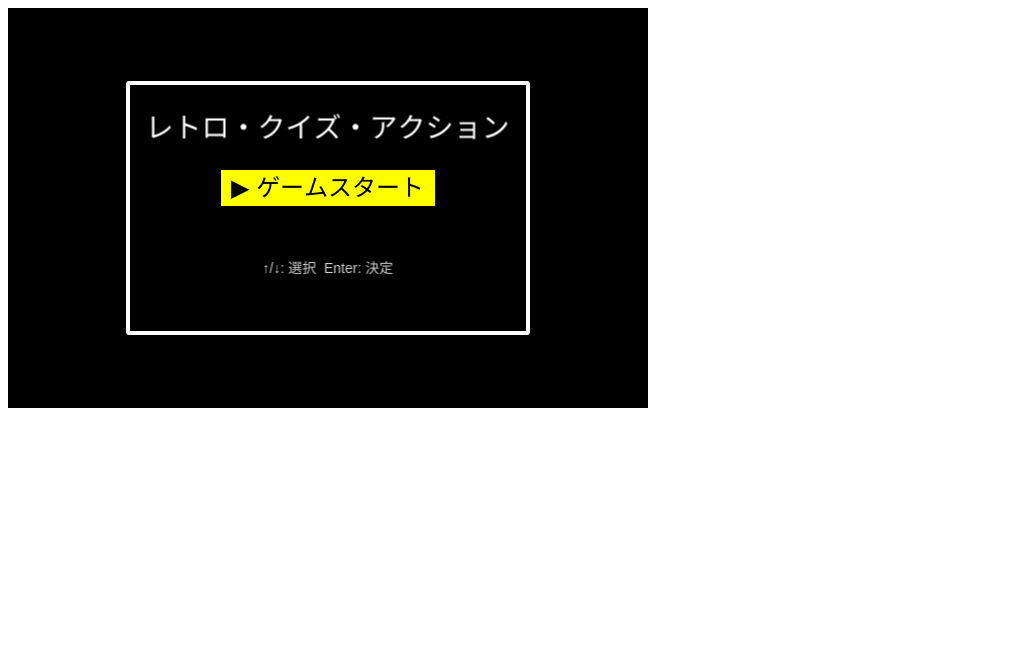
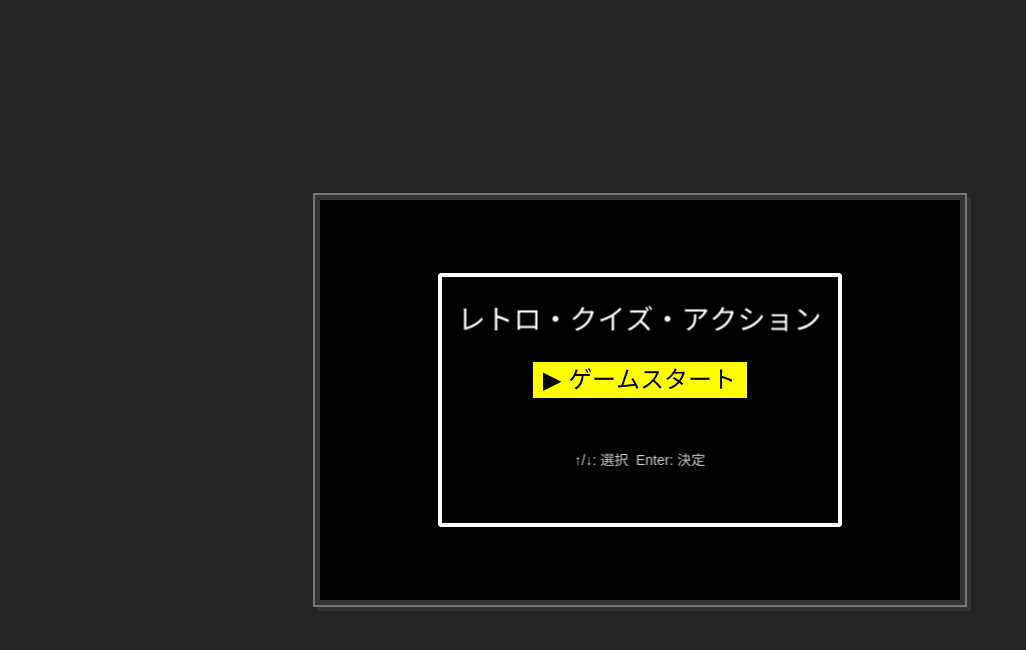
Before and after one commit to sotamorita/2d-action-quiz-game-Phaser, a website built with Vite: page index.html in a window 1280 px wide. Shown: the whole page, without its empty margins (0-1026 px from the left). Built offline with nearby package versions, Linux system fonts and the light colour scheme; animation ran at ten frames a second; a web font is replaced by a local one.

Commit message:
feat: ゲーム画面の装飾を調整

```diff
--- a/index.html
+++ b/index.html
@@ -5,8 +5,32 @@
   <meta name="viewport" content="width=device-width, initial-scale=1.0" />
   <title>Phaser Game</title>
   <link href="https://fonts.googleapis.com/css2?family=DotGothic16&display=swap" rel="stylesheet">
+  <style>
+    html, body {
+      height: 100%;
+      margin: 0;
+      display: flex;
+      justify-content: center;
+      align-items: center;
+      background-color: #242424; /* 背景色を統一 */
+    }
+    #game-container {
+      margin: auto;
+      display: flex; /* Phaserキャンバスを中央に配置するため */
+      justify-content: center;
+      align-items: center;
+      border: 2px solid #777; /* 細めのピクセルアート風の枠線 */
+      box-shadow: 4px 4px 0px #333, 8px 8px 0px #222; /* 二重のピクセル影 */
+      padding: 5px; /* 枠線とゲーム画面の間に余白 */
+      background-color: #333; /* 枠内の背景色 */
+    }
+    canvas {
+      display: block; /* キャンバスの下に余白ができないように */
+    }
+  </style>
 </head>
 <body>
+  <div id="game-container"></div>
   <script type="module" src="/src/main.ts"></script>
 </body>
 </html>
--- a/src/main.ts
+++ b/src/main.ts
@@ -11,6 +11,7 @@ const config: Phaser.Types.Core.GameConfig = {
   type: Phaser.AUTO,
   width: 640,
   height: 400,
+  parent: 'game-container', // ゲームキャンバスを配置する要素のID
   physics: {
     default: 'arcade',
     arcade: {
--- a/src/style.css
+++ b/src/style.css
@@ -28,6 +28,9 @@ body {
   place-items: center;
   min-width: 320px;
   min-height: 100vh;
+  /* ゲームキャンバスを中央に配置するためのスタイル */
+  /* justify-content: center; */ /* index.htmlのstyleタグで定義するためコメントアウト */
+  /* align-items: center; */ /* index.htmlのstyleタグで定義するためコメントアウト */
 }
 
 h1 {
@@ -40,6 +43,11 @@ h1 {
   margin: 0 auto;
   padding: 2rem;
   text-align: center;
+}
+
+#game-container {
+  /* ゲームキャンバスを中央に配置するためのスタイル */
+  /* margin: auto; */ /* index.htmlのstyleタグで定義するためコメントアウト */
 }
 
 .logo {
```
